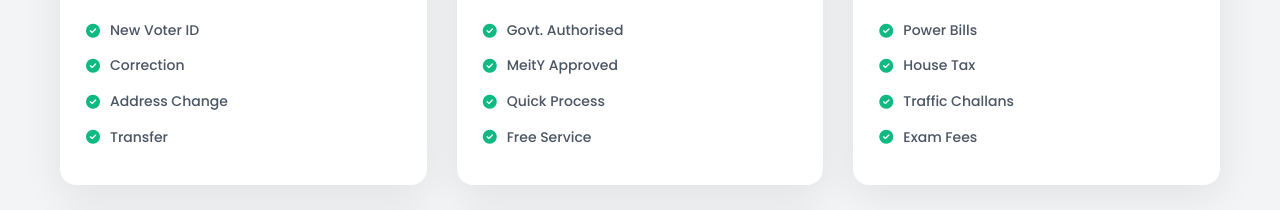
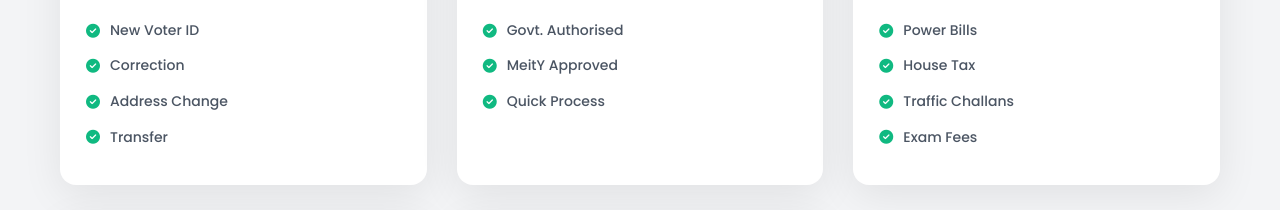
Before and after one commit to suhaasreddyeleti-jpg/meenakshiinternet, a plain HTML site: page index.html in a window 1280 px wide. Shown: the part 2440-2650 px from the top of the page. Drawn offline with Linux system fonts and the light colour scheme.

Commit message:
updato 3

```diff
--- a/index.html
+++ b/index.html
@@ -279,7 +279,6 @@
                         <li><i class="fas fa-check-circle"></i> Govt. Authorised</li>
                         <li><i class="fas fa-check-circle"></i> MeitY Approved</li>
                         <li><i class="fas fa-check-circle"></i> Quick Process</li>
-                        <li><i class="fas fa-check-circle"></i> Free Service</li>
                     </ul>
                 </div>
 
```
